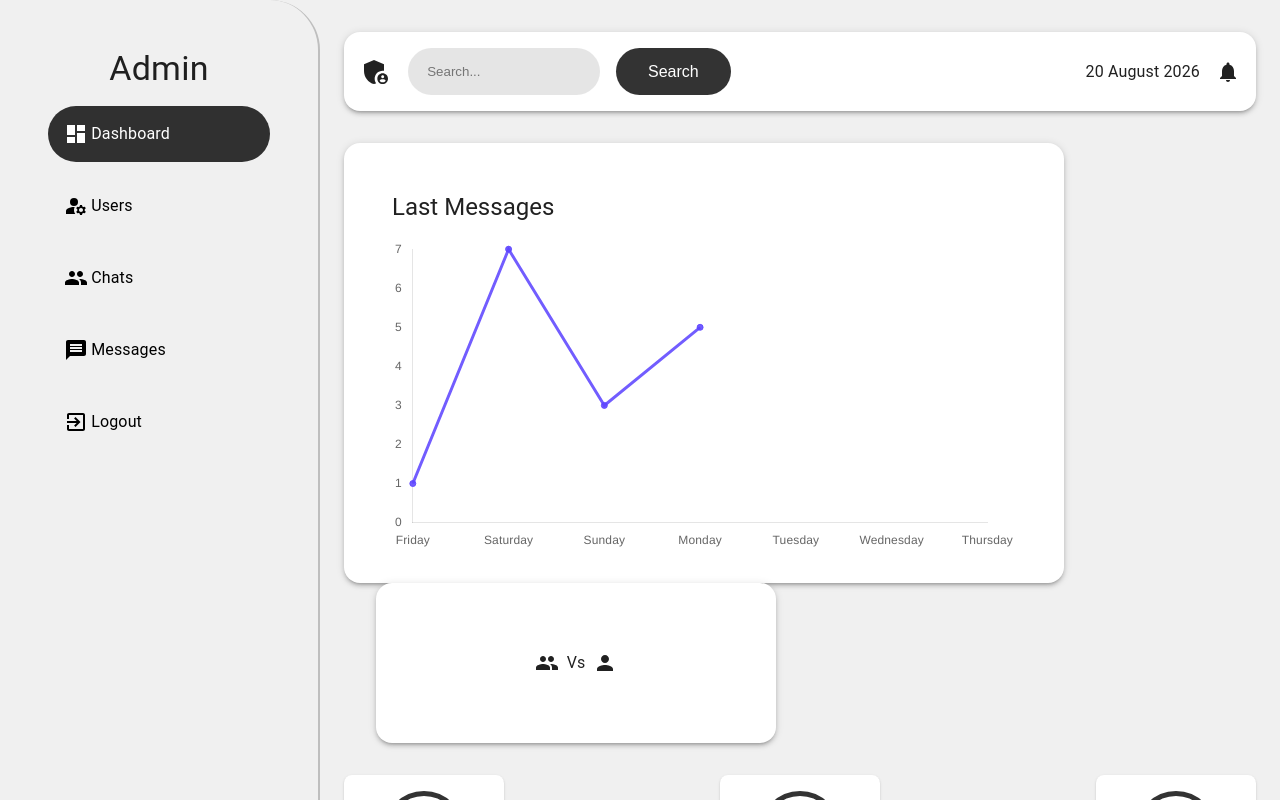
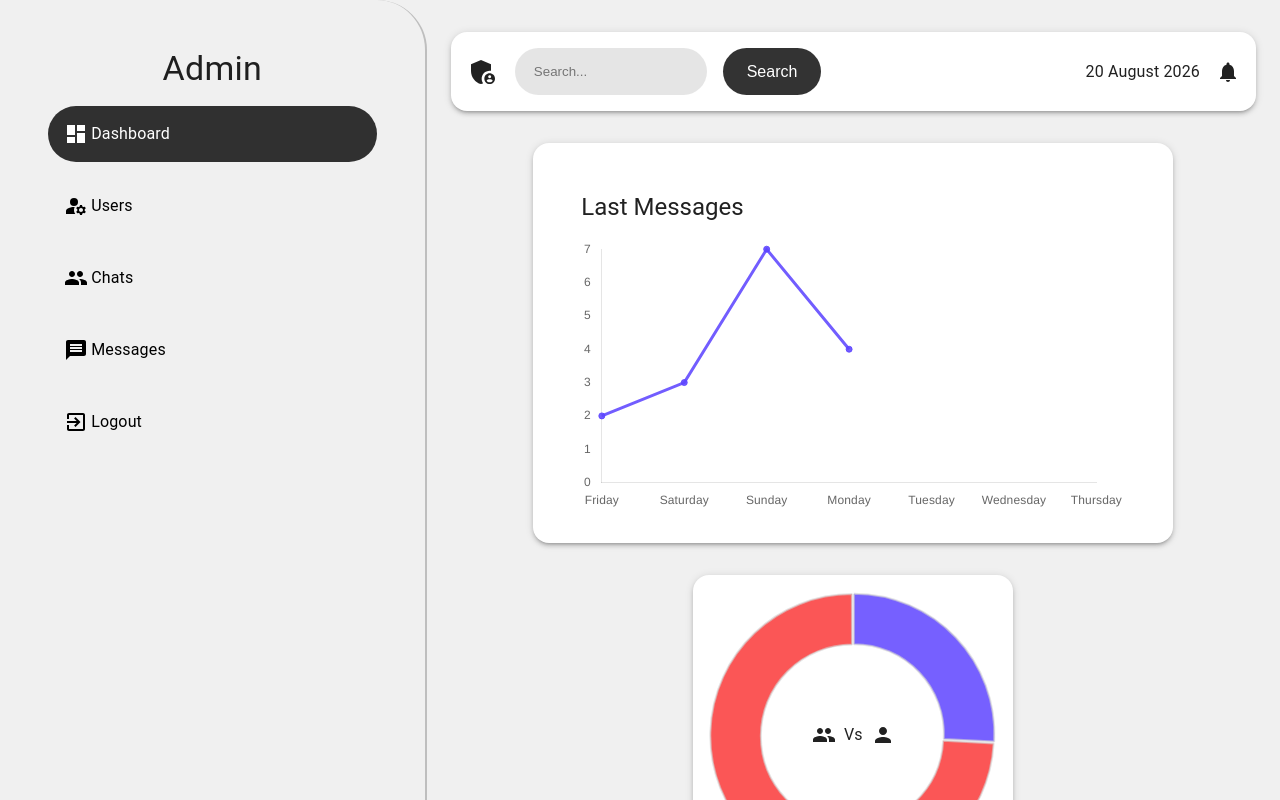
Before and after one commit to Bright-CodeHub/chat_app, a React (Vite) app: page /admin/dashboard in a window 1280 px wide. Shown: the top 800 px of the page. Built offline with nearby package versions, Linux system fonts and the light colour scheme.

Commit message:
add chart in dashboard page and style fixing

```diff
--- a/src/Components/layout/AdminLayout.jsx
+++ b/src/Components/layout/AdminLayout.jsx
@@ -76,19 +76,17 @@ const AdminLayout = ({ children }) => {
             }}
                 size={{
                     md: 4,
-                    lg: 3
+                    // lg: 3
                 }}
             >
                 <SideBar />
             </Grid>
 
             <Grid
-                sx={{
-                }}
                 size={{
                     xs: 12,
                     md: 8,
-                    lg: 9
+                    // lg: 9
                 }}
             >
                 {children}
--- a/src/Components/specific/Charts.jsx
+++ b/src/Components/specific/Charts.jsx
@@ -2,6 +2,7 @@ import React from 'react'
 import { ArcElement, CategoryScale, Chart, Filler, Legend, LinearScale, LineElement, PointElement, Tooltip } from 'chart.js';
 import { Line, Doughnut } from 'react-chartjs-2';
 import { getLast7Days } from '../../Lib/features';
+import { black, orange } from '../constants/color';
 
 Chart.register(
     CategoryScale,
@@ -44,7 +45,7 @@ const labels = getLast7Days()
 const LineChart = ({ value = [] }) => {
 
     const data = {
-        labels: labels,
+        labels,
         datasets: [
             {
                 data: value,
@@ -56,16 +57,37 @@ const LineChart = ({ value = [] }) => {
     }
 
     return (
-        <Line data={data} options={lineChartOptions} >Charts</Line>
+        <Line data={data} options={lineChartOptions} />
     )
 }
 
-const DoughnutChart = () => {
+const doughnutChartOptions = {
+    responsive: true,
+    plugins: {
+        legend: {
+            display: false
+        }
+    },
+    cutout: 90
+}
+
+
+const DoughnutChart = ({ value = [], labels }) => {
+
+    const data = {
+        labels,
+        datasets: [
+            {
+                data: value,
+                backgroundColor: ['rgba(94, 69, 255, 0.85)', 'rgba(250, 30, 30, 0.75)'],
+                borderColor: 'rgba(210, 210, 210, 0.60)',
+                offset: 5
+            },
+        ]
+    }
 
     return (
-        <div>
-
-        </div>
+        <Doughnut style={{ zIndex: 1 }} data={data} options={doughnutChartOptions} />
     )
 }
 
--- a/src/Components/styles/StyledComponents.jsx
+++ b/src/Components/styles/StyledComponents.jsx
@@ -43,12 +43,11 @@ export const SearchField = styled('input')({
 })
 
 export const CurveButton = styled('button')({
-    padding: '0.9rem 2rem',
     borderRadius: '1.5rem',
     border: 'none',
     outline: 'none',
+    fontSize:'1rem',
     cursor: 'pointer',
-    fontSize: '1rem',
     color: 'white',
     backgroundColor: black,
     ":hover": {
--- a/src/Pages/Admin/Dashboard.jsx
+++ b/src/Pages/Admin/Dashboard.jsx
@@ -21,7 +21,7 @@ const Dashboard = () => {
 
                 <SearchField sx={{ width: { xs: '28vw', sm: '23vw', md: '15vw' } }} placeholder='Search...' />
 
-                <CurveButton>Search</CurveButton>
+                <CurveButton sx={{ p: { xs: '0.9rem 1rem', md: '0.9rem 1.5rem' }, fontSize: { xs: '0.7rem', sm: '1rem' } }} >Search</CurveButton>
 
                 <Box sx={{ flexGrow: 1 }}></Box>
 
@@ -53,36 +53,34 @@ const Dashboard = () => {
 
                 {Appbar}
 
-                <Stack direction={'row'} spacing={'2rem'} sx={{ flexWrap: 'wrap' }} >
+                <Stack direction={{ xs: 'column', lg: 'row' }} sx={{ flexWrap: 'wrap', justifyContent: 'center', alignItems: { xs: 'center', lg: 'stretch' }, gap: '2rem' }} >
                     <Paper
                         elevation={3}
                         sx={{
                             width: '100%',
-                            maxWidth: '45rem',
+                            maxWidth: '40rem',
                             padding: '2rem 3rem',
                             borderRadius: '1rem'
                         }}>
                         <Typography variant='h5' sx={{ margin: '1rem 0' }}>Last Messages</Typography>
 
-                        {<LineChart value={[1, 7, 3, 5]} />}
+                        {<LineChart value={[2, 3, 7, 4]} />}
                     </Paper>
 
                     <Paper
                         elevation={3}
                         sx={{
                             width: { xs: '100%', sm: '50%' },
-                            maxWidth: '25rem',
+                            maxWidth: '20rem',
                             display: 'flex',
                             alignItems: 'center',
                             justifyContent: 'center',
                             padding: '1rem',
                             borderRadius: '1rem',
                             position: 'relative'
-
-                            , height: '10rem'
                         }}>
 
-                        {<DoughnutChart />}
+                        {<DoughnutChart labels={['Single Chats', 'Group Chats']} value={[23, 66]} />}
 
                         <Stack
                             direction={'row'}
@@ -92,7 +90,7 @@ const Dashboard = () => {
                                 height: '100%',
                                 alignItems: 'center',
                                 justifyContent: 'center',
-                                position: 'absolute'
+                                position: 'absolute',
                             }}>
                             <GroupIcon /> <Typography>Vs</Typography> <PersonIcon />
 
```
